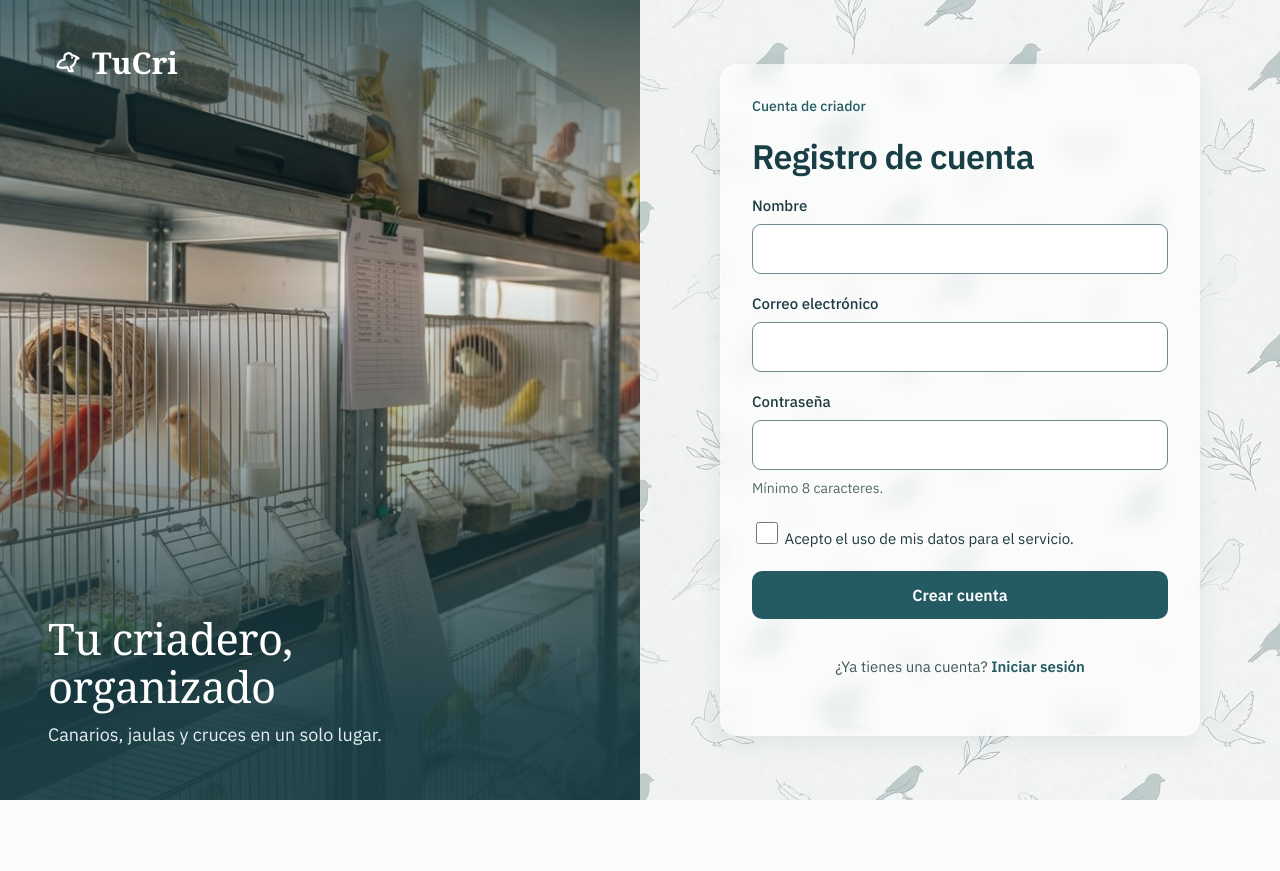
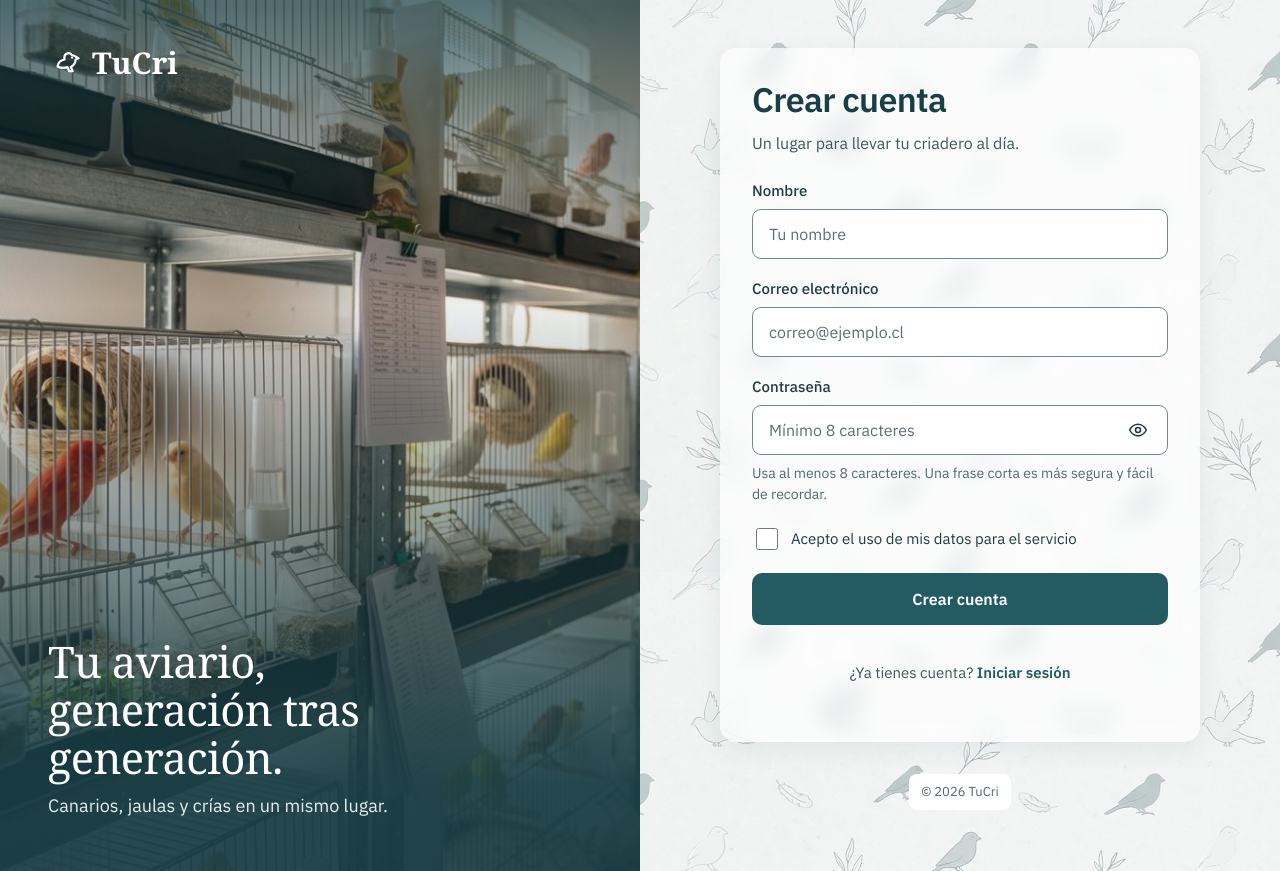
Before and after one commit to JereR1621/sistema-gestion-criadero-canarios, a PHP site: page /registro in a window 1280 px wide. Before the commit the page ends 800 px from the top, so only its background shows below. Run offline with PHP 8.4, Linux system fonts and the light colour scheme.

Commit message:
fix(RF001): alinear registro con el diseño y conservar consentimiento (#71)

```diff
--- a/backend/Controllers/CuentaController.php
+++ b/backend/Controllers/CuentaController.php
@@ -34,6 +34,7 @@ final class CuentaController extends BaseController
                 'errores' => $resultado['errores'],
                 'viejo' => [
                     'nombre' => trim(texto_de($datos['nombre'])),
+                    'consentimiento' => isset($resultado['errores']['consentimiento']) ? '' : 'si',
                     'correo' => trim(texto_de($datos['correo'])),
                 ],
             ]);
--- /dev/null
+++ b/frontend/views/_partes/acceso.php
@@ -0,0 +1,17 @@
+<?php
+/** Marco común de registro e ingreso. Recibe $titulo y $contenido. */
+require_once __DIR__ . '/ayudas.php';
+require __DIR__ . '/cabeza.php';
+?>
+<body class="is-auth">
+<div id="app">
+<div class="auth">
+    <section class="auth-art"><a class="brand lg" href="<?= e(ruta('ingreso')) ?>"><span class="brand-mark"><?= icono('bird') ?></span><span>TuCri</span></a>
+        <div class="auth-claim"><h2>Tu aviario,<br>generación tras generación.</h2><p>Canarios, jaulas y crías en un mismo lugar.</p></div></section>
+    <section class="auth-panel"><main class="auth-card" id="main"><?= $contenido ?></main>
+        <p class="auth-foot">© <?= e(date('Y')) ?> TuCri</p></section>
+</div>
+</div>
+<?php require __DIR__ . '/aviso.php'; ?>
+</body>
+</html>
--- a/frontend/views/cuentas/registro.php
+++ b/frontend/views/cuentas/registro.php
@@ -1,137 +1,33 @@
 <?php
-/**
- * Vista: registro de cuenta de criador.
- * Issue: #71 (SRS-RF001 [Frontend]: Registro de cuenta de criador)
- * Recibe: solo las variables comunes del contrato: $csrf, $flash, $errores, $viejo y $sesion.
- */
+/** RF001: crear cuenta. Campos: nombre, correo, contrasena, consentimiento (casilla obligatoria, POL-001). */
 require_once __DIR__ . '/../_partes/ayudas.php';
-
-$titulo = 'Registro de cuenta';
-$rutaInicio = '/';
-$rutaIngreso = '/ingresar';
-try { $rutaInicio = ruta('inicio'); } catch (InvalidArgumentException) {}
-try { $rutaIngreso = ruta('ingreso'); } catch (InvalidArgumentException) {}
-$nombre = (string) viejo('nombre', '');
-$correo = (string) viejo('correo', '');
-$consentimiento = viejo('consentimiento', '') === 'si';
-$errorNombre = error('nombre');
-$errorCorreo = error('correo');
-$errorContrasena = error('contrasena');
-$errorConsentimiento = error('consentimiento');
-?>
-<!doctype html>
-<html lang="es">
-<head>
-    <meta charset="utf-8">
-    <meta name="viewport" content="width=device-width, initial-scale=1, viewport-fit=cover">
-    <meta name="theme-color" content="#193f46">
-    <meta name="robots" content="noindex, nofollow">
-    <title><?= e($titulo . ' · TuCri') ?></title>
-    <link rel="stylesheet" href="/css/assets/fonts/plex.css">
-    <link rel="stylesheet" href="/css/tucriadero.css">
-    <link rel="stylesheet" href="/css/tema.css">
-    <link rel="stylesheet" href="/css/mejoras.css">
-    <link rel="stylesheet" href="/css/tablero.css">
-    <link rel="stylesheet" href="/css/local.css">
-</head>
-<body>
-<div class="auth">
-    <aside class="auth-art" aria-label="TuCriadero">
-        <a class="brand brand-light" href="<?= e($rutaInicio) ?>" aria-label="Inicio de TuCri"><span class="brand-mark"><?= icono('bird') ?></span><span>TuCri</span></a>
-        <div class="auth-claim">
-            <h2>Tu criadero, organizado</h2>
-            <p>Canarios, jaulas y cruces en un solo lugar.</p>
-        </div>
-    </aside>
-
-    <main class="auth-panel">
-        <section class="auth-card" aria-labelledby="titulo-registro">
-            <p class="eyebrow">Cuenta de criador</p>
-            <h1 id="titulo-registro">Registro de cuenta</h1>
-
-            <?php if (($flash ?? null) !== null): ?>
-                <div class="notice <?= e($flash['tipo'] === 'error' ? 'warn' : 'ok') ?>" role="<?= e($flash['tipo'] === 'error' ? 'alert' : 'status') ?>">
-                    <?= e($flash['mensaje']) ?>
-                </div>
-            <?php endif; ?>
-            <?= error_general() ?>
-
-            <form class="form" method="post" action="<?= e(ruta('registro.guardar')) ?>">
-                <?= csrf_campo($csrf ?? '') ?>
-
-                <div class="field<?= $errorNombre !== '' ? ' has-error' : '' ?>">
-                    <label class="lbl" for="nombre">Nombre</label>
-                    <input
-                        id="nombre"
-                        name="nombre"
-                        type="text"
-                        autocomplete="name"
-                        value="<?= e($nombre) ?>"
-                        <?= $errorNombre !== '' ? 'aria-invalid="true" aria-describedby="error-nombre"' : '' ?>
-                        required
-                    >
-                    <?php if ($errorNombre !== ''): ?>
-                        <span id="error-nombre" class="field-error" role="alert"><?= e($errorNombre) ?></span>
-                    <?php endif; ?>
-                </div>
-
-                <div class="field<?= $errorCorreo !== '' ? ' has-error' : '' ?>">
-                    <label class="lbl" for="correo">Correo electrónico</label>
-                    <input
-                        id="correo"
-                        name="correo"
-                        type="email"
-                        autocomplete="email"
-                        value="<?= e($correo) ?>"
-                        <?= $errorCorreo !== '' ? 'aria-invalid="true" aria-describedby="error-correo"' : '' ?>
-                        required
-                    >
-                    <?php if ($errorCorreo !== ''): ?>
-                        <span id="error-correo" class="field-error" role="alert"><?= e($errorCorreo) ?></span>
-                    <?php endif; ?>
-                </div>
-
-                <div class="field<?= $errorContrasena !== '' ? ' has-error' : '' ?>">
-                    <label class="lbl" for="contrasena">Contraseña</label>
-                    <input
-                        id="contrasena"
-                        name="contrasena"
-                        type="password"
-                        autocomplete="new-password"
-                        minlength="8"
-                        <?= $errorContrasena !== '' ? 'aria-invalid="true" aria-describedby="error-contrasena ayuda-contrasena"' : 'aria-describedby="ayuda-contrasena"' ?>
-                        required
-                    >
-                    <span id="ayuda-contrasena" class="hint">Mínimo 8 caracteres.</span>
-                    <?php if ($errorContrasena !== ''): ?>
-                        <span id="error-contrasena" class="field-error" role="alert"><?= e($errorContrasena) ?></span>
-                    <?php endif; ?>
-                </div>
-
-                <div class="check<?= $errorConsentimiento !== '' ? ' has-error' : '' ?>">
-                    <label for="consentimiento">
-                        <input
-                            id="consentimiento"
-                            name="consentimiento"
-                            type="checkbox"
-                            value="si"
-                            <?= $consentimiento ? 'checked' : '' ?>
-                            <?= $errorConsentimiento !== '' ? 'aria-invalid="true" aria-describedby="error-consentimiento"' : '' ?>
-                            required
-                        >
-                        <span>Acepto el uso de mis datos para el servicio.</span>
-                    </label>
-                    <?php if ($errorConsentimiento !== ''): ?>
-                        <span id="error-consentimiento" class="field-error" role="alert"><?= e($errorConsentimiento) ?></span>
-                    <?php endif; ?>
-                </div>
-
-                <button class="btn btn-primary" type="submit">Crear cuenta</button>
-            </form>
-
-            <p class="center">¿Ya tienes una cuenta? <a class="link" href="<?= e($rutaIngreso) ?>">Iniciar sesión</a></p>
-        </section>
-    </main>
-</div>
-</body>
-</html>
+$titulo = 'Crear cuenta';
+$ojo = '<button type="button" class="eye" data-act="eye" aria-label="Mostrar contraseña">' . icono('eye') . '</button>';
+ob_start(); ?>
+<h1>Crear cuenta</h1><p class="auth-intro">Un lugar para llevar tu criadero al día.</p>
+<?= error_general() ?>
+<form class="form" method="post" action="<?= e(ruta('registro.guardar')) ?>">
+    <?= csrf_campo($csrf) ?>
+    <div class="field<?= error('nombre') !== '' ? ' has-error' : '' ?>">
+        <label class="lbl" for="nombre">Nombre</label>
+        <input type="text" id="nombre" name="nombre" value="<?= e(viejo('nombre')) ?>" placeholder="Tu nombre" autocomplete="name" required<?= error('nombre') !== '' ? ' aria-invalid="true" aria-describedby="error-nombre"' : '' ?>>
+        <?php if (error('nombre') !== ''): ?><span id="error-nombre" class="field-error" role="alert"><?= e(error('nombre')) ?></span><?php endif; ?>
+    </div>
+    <div class="field<?= error('correo') !== '' ? ' has-error' : '' ?>">
+        <label class="lbl" for="correo">Correo electrónico</label>
+        <input type="email" id="correo" name="correo" value="<?= e(viejo('correo')) ?>" placeholder="correo@ejemplo.cl" autocomplete="email" required<?= error('correo') !== '' ? ' aria-invalid="true" aria-describedby="error-correo"' : '' ?>>
+        <?php if (error('correo') !== ''): ?><span id="error-correo" class="field-error" role="alert"><?= e(error('correo')) ?></span><?php endif; ?>
+    </div>
+    <div class="field<?= error('contrasena') !== '' ? ' has-error' : '' ?>">
+        <label class="lbl" for="contrasena">Contraseña</label>
+        <span class="pwd"><input type="password" id="contrasena" name="contrasena" placeholder="Mínimo 8 caracteres" autocomplete="new-password" minlength="8" required<?= error('contrasena') !== '' ? ' aria-invalid="true" aria-describedby="error-contrasena ayuda-contrasena"' : ' aria-describedby="ayuda-contrasena"' ?>><?= $ojo ?></span>
+        <span class="hint" id="ayuda-contrasena">Usa al menos 8 caracteres. Una frase corta es más segura y fácil de recordar.</span>
+        <?php if (error('contrasena') !== ''): ?><span id="error-contrasena" class="field-error" role="alert"><?= e(error('contrasena')) ?></span><?php endif; ?>
+    </div>
+    <label class="check<?= error('consentimiento') !== '' ? ' has-error' : '' ?>"><input type="checkbox" name="consentimiento" id="consentimiento" value="si" aria-required="true"<?= error('consentimiento') !== '' ? ' aria-invalid="true" aria-describedby="error-consentimiento"' : '' ?><?= viejo('consentimiento') === 'si' ? ' checked' : '' ?>><span>Acepto el uso de mis datos para el servicio</span></label>
+    <?php if (error('consentimiento') !== ''): ?><span id="error-consentimiento" class="field-error" role="alert"><?= e(error('consentimiento')) ?></span><?php endif; ?>
+    <?= boton('Crear cuenta', 'type="submit"', 'primary big') ?>
+</form>
+<p class="center muted">¿Ya tienes cuenta? <a class="link" hx-boost="true" hx-target="#main" hx-select="#main" hx-select-oob="#toast" hx-swap="outerHTML show:window:top" href="<?= e(ruta('ingreso')) ?>">Iniciar sesión</a></p>
+<?php $contenido = (string) ob_get_clean();
+require __DIR__ . '/../_partes/acceso.php';
```
Also changed, not shown: 1 other file.
